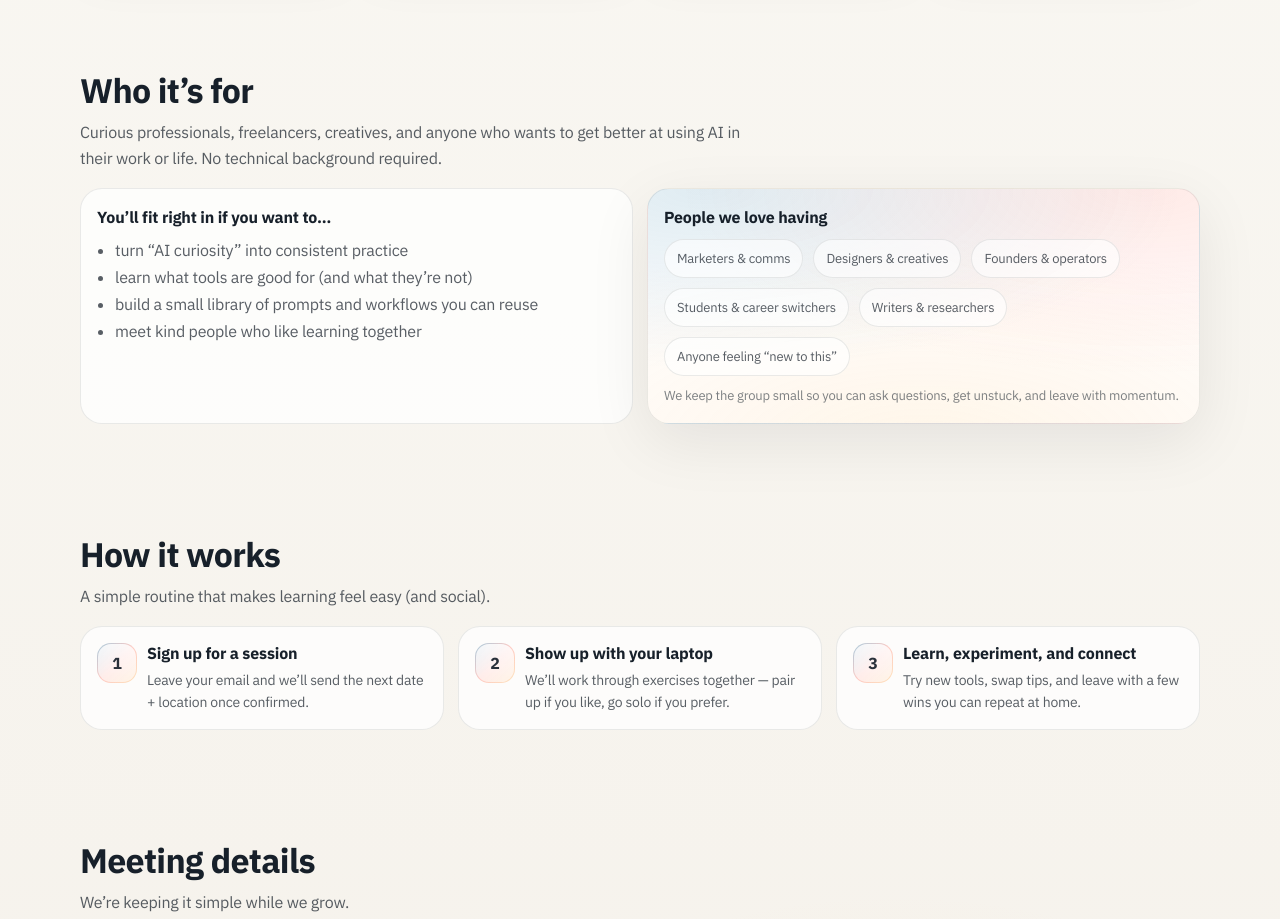
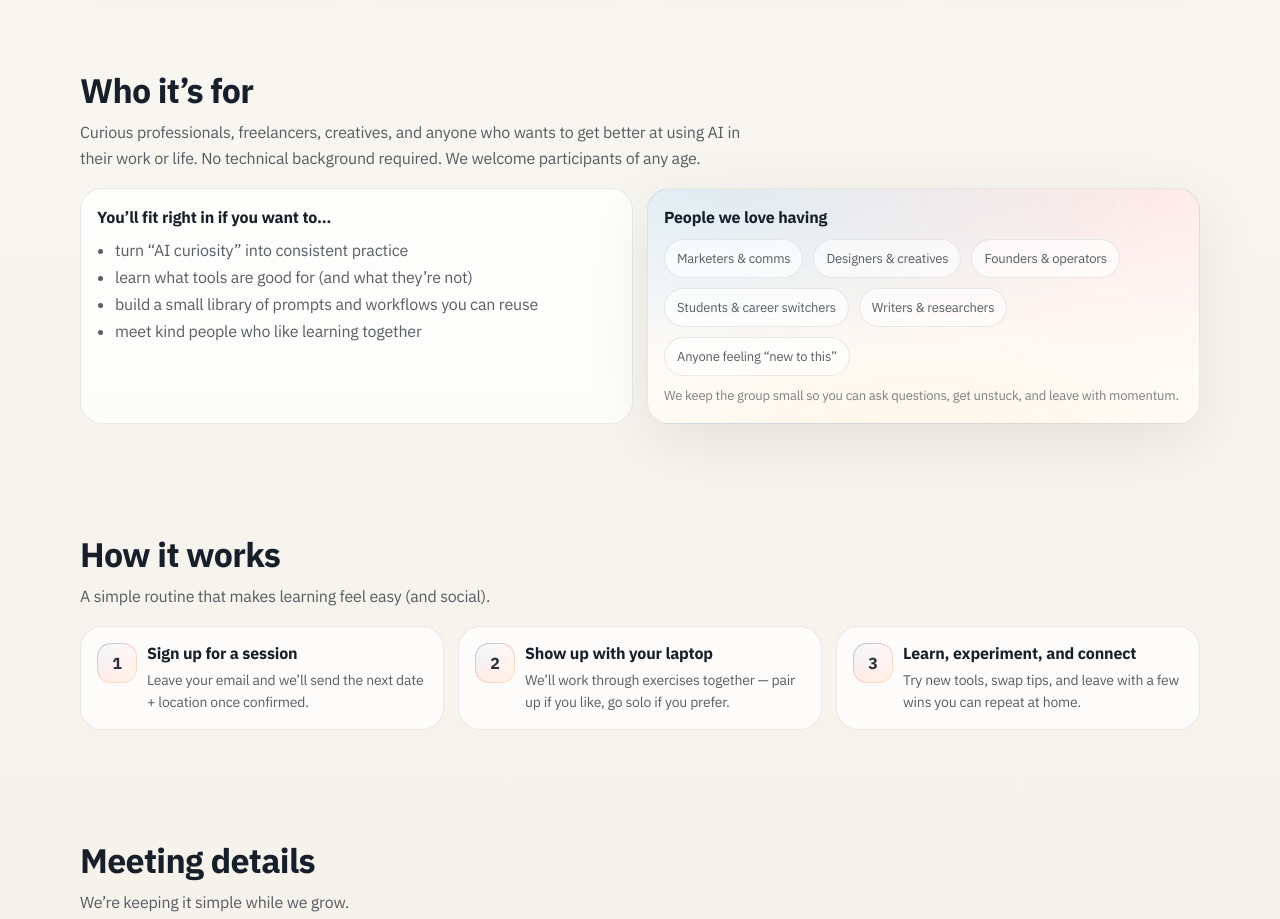
Before and after one commit to Rukomoynikov/aipracticing, an Astro site in the folder site/: page / in a window 1280 px wide. Shown: the part 1080-1999 px from the top of the page. Built offline with nearby package versions, Linux system fonts and the light colour scheme; Astro itself is replaced by a stand-in of ours.

Commit message:
Add block about age restrictions

```diff
--- a/site/src/pages/index.astro
+++ b/site/src/pages/index.astro
@@ -298,7 +298,7 @@ const clubTag = 'London community club';
 					<h2 class="h2">Who it’s for</h2>
 					<p class="sub">
 						Curious professionals, freelancers, creatives, and anyone who wants to get better at using
-						AI in their work or life. No technical background required.
+						AI in their work or life. No technical background required. We welcome participants of any age.
 					</p>
 				</div>
 
```
